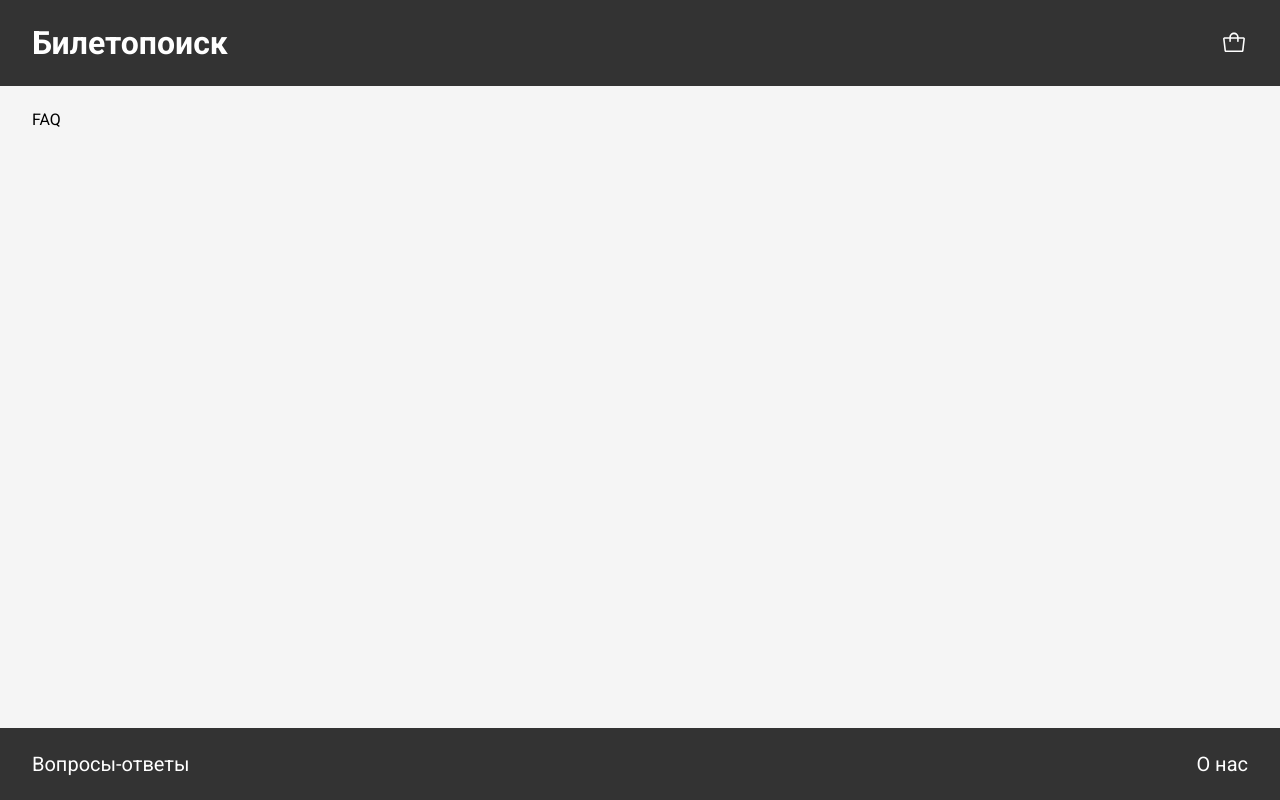
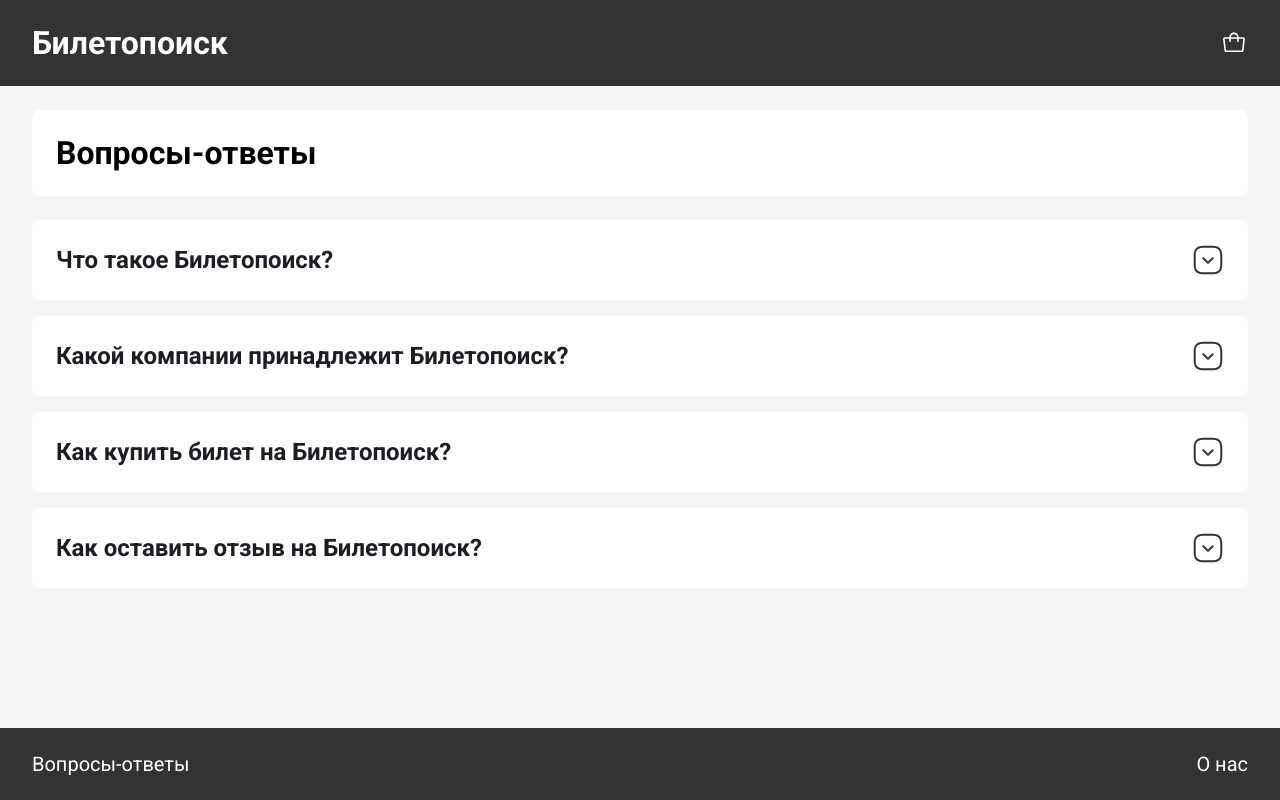
Before and after one commit to wayjewish/SRI-React, a Next.js app: page /faq in a window 1280 px wide. Built offline with nearby package versions, Linux system fonts and the light colour scheme.

Commit message:
feat: faq page

```diff
--- a/src/app/about/page.module.css
+++ b/src/app/about/page.module.css
@@ -1,4 +1,4 @@
-.faqBox {
+.aboutBox {
   display: flex;
   flex-direction: column;
   gap: 16px;
--- a/src/app/about/page.tsx
+++ b/src/app/about/page.tsx
@@ -4,7 +4,7 @@
 export default function About() {
   return (
     <main>
-      <Box className={styles.faqBox}>
+      <Box className={styles.aboutBox}>
         <h1>О нас</h1>
         <p>
           Мы — крупнейший сервис о кино в рунете. На нем вы сможете посмотреть
--- /dev/null
+++ b/src/app/faq/page.module.css
@@ -0,0 +1,11 @@
+.main {
+  display: flex;
+  flex-direction: column;
+  gap: 24px;
+}
+
+.list {
+  display: flex;
+  flex-direction: column;
+  gap: 16px;
+}
--- a/src/app/faq/page.tsx
+++ b/src/app/faq/page.tsx
@@ -1,3 +1,65 @@
+'use client';
+
+import Box from '@/components/ui/box/box';
+import Accordion from '@/components/ui/accordion/accordion';
+import styles from './page.module.css';
+
 export default function FAQ() {
-  return <main>FAQ</main>;
+  return (
+    <main className={styles.main}>
+      <Box>
+        <h1>Вопросы-ответы</h1>
+      </Box>
+
+      <div className={styles.list}>
+        <Accordion
+          renderTop={() => <p>Что такое Билетопоиск?</p>}
+          renderBot={() => (
+            <p>
+              Мы — крупнейший сервис о кино в рунете. На нем вы сможете
+              посмотреть фильмы и сериалы, купить билеты в кино, узнать рейтинги
+              популярных видео и интересные факты, поставить фильмам оценки,
+              написать рецензии и дополнить описание фильмов.
+            </p>
+          )}
+        />
+
+        <Accordion
+          renderTop={() => <p>Какой компании принадлежит Билетопоиск?</p>}
+          renderBot={() => (
+            <p>
+              Мы — крупнейший сервис о кино в рунете. На нем вы сможете
+              посмотреть фильмы и сериалы, купить билеты в кино, узнать рейтинги
+              популярных видео и интересные факты, поставить фильмам оценки,
+              написать рецензии и дополнить описание фильмов.
+            </p>
+          )}
+        />
+
+        <Accordion
+          renderTop={() => <p>Как купить билет на Билетопоиск?</p>}
+          renderBot={() => (
+            <p>
+              Мы — крупнейший сервис о кино в рунете. На нем вы сможете
+              посмотреть фильмы и сериалы, купить билеты в кино, узнать рейтинги
+              популярных видео и интересные факты, поставить фильмам оценки,
+              написать рецензии и дополнить описание фильмов.
+            </p>
+          )}
+        />
+
+        <Accordion
+          renderTop={() => <p>Как оставить отзыв на Билетопоиск?</p>}
+          renderBot={() => (
+            <p>
+              Мы — крупнейший сервис о кино в рунете. На нем вы сможете
+              посмотреть фильмы и сериалы, купить билеты в кино, узнать рейтинги
+              популярных видео и интересные факты, поставить фильмам оценки,
+              написать рецензии и дополнить описание фильмов.
+            </p>
+          )}
+        />
+      </div>
+    </main>
+  );
 }
--- a/src/components/sidebar/sidebar.tsx
+++ b/src/components/sidebar/sidebar.tsx
@@ -10,17 +10,17 @@
       <div className={styles.filters}>
         <div className={styles.filter}>
           <p className={styles.filterTitle}>Название</p>
-          <Input />
+          <Input placeholder="Введите название" />
         </div>
 
         <div className={styles.filter}>
           <p className={styles.filterTitle}>Жанр</p>
-          <Select />
+          <Select placeholder="Выберите жанр" />
         </div>
 
         <div className={styles.filter}>
           <p className={styles.filterTitle}>Кинотеатр</p>
-          <Select />
+          <Select placeholder="Выберите кинотеатр" />
         </div>
       </div>
     </aside>
--- /dev/null
+++ b/src/components/ui/accordion/accordion.module.css
@@ -0,0 +1,32 @@
+.accordion {
+  display: flex;
+  flex-direction: column;
+  gap: 16px;
+}
+
+.accordion_open {}
+
+.accordionTop {
+  flex: 1 0 0;
+  display: flex;
+  align-items: center;
+  justify-content: space-between;
+  gap: 32px;
+
+  color: var(--text-primary, #1B1F23);
+  font-size: 24px;
+  font-family: var(--font-roboto);
+  font-weight: 600;
+  line-height: 32px;
+}
+
+.accordionIcon {
+  width: 32px;
+  height: 32px;
+  color: var(--color-gray);
+  cursor: pointer;
+}
+
+.accordion_open .accordionIcon {
+  transform: rotate(180deg);
+}
--- /dev/null
+++ b/src/components/ui/accordion/accordion.tsx
@@ -0,0 +1,33 @@
+'use client';
+
+import { useState } from 'react';
+import ArrowIcon from '@/assets/icons/arrow.svg';
+import styles from './accordion.module.css';
+import Box from '../box/box';
+import cn from 'classnames';
+
+interface IProps {
+  renderTop: () => JSX.Element;
+  renderBot: () => JSX.Element;
+}
+
+export default function Accordion({ renderTop, renderBot }: IProps) {
+  const [isOpen, setIsOpen] = useState(false);
+
+  return (
+    <Box
+      className={cn(styles.accordion, {
+        [styles.accordion_open]: isOpen,
+      })}
+    >
+      <div className={styles.accordionTop}>
+        {renderTop()}
+        <ArrowIcon
+          className={styles.accordionIcon}
+          onClick={() => setIsOpen((prev) => !prev)}
+        />
+      </div>
+      {isOpen && <div className={styles.accordionBot}>{renderBot()}</div>}
+    </Box>
+  );
+}
```
Also changed, not shown: src/components/ui/input/input.tsx (+6 -1 lines), src/components/ui/select/select.tsx (+9 -3 lines).
